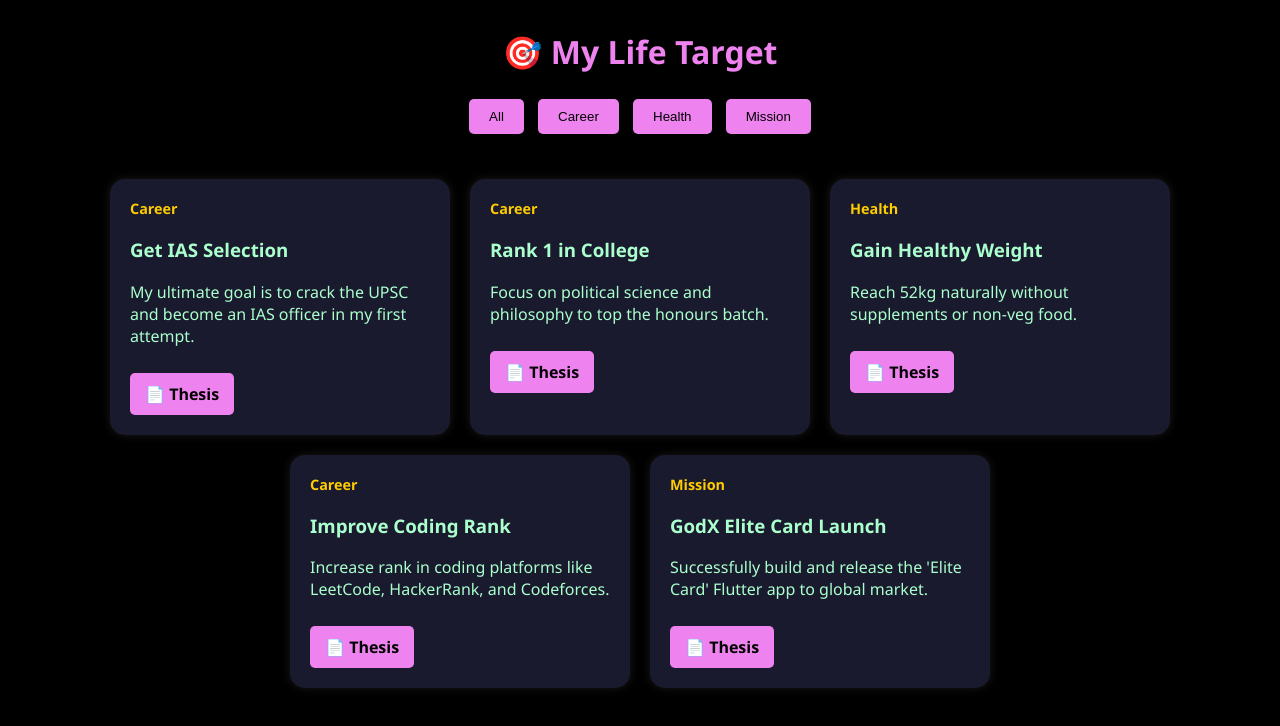
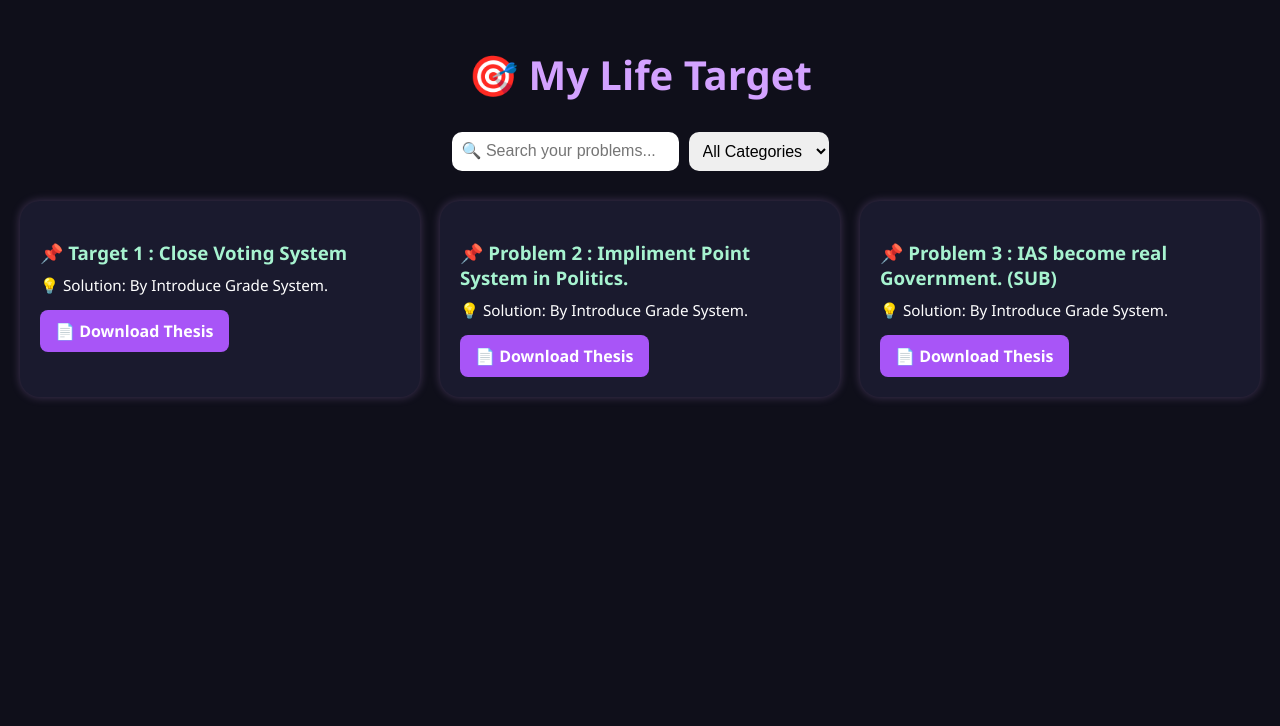
Before and after one commit to ibcparty/targetofgisx-1, a plain HTML site: page index.html in a window 1280 px wide. Drawn offline with Linux system fonts and the light colour scheme.

Commit message:
Update index.html

```diff
--- a/index.html
+++ b/index.html
@@ -2,90 +2,72 @@
 <html lang="en">
 <head>
   <meta charset="UTF-8">
-  <title>My Life Target</title>
+  <title>🎯 My Life Target</title>
+  <meta name="viewport" content="width=device-width, initial-scale=1.0">
   <style>
     body {
+      background-color: #0f0f1a;
+      font-family: 'Segoe UI', Tahoma, Geneva, Verdana, sans-serif;
+      color: #ffffff;
       margin: 0;
-      font-family: 'Segoe UI', sans-serif;
-      background-color: #000000;
-      color: white;
+      padding: 20px;
     }
-
     h1 {
+      color: #d3a2ff;
       text-align: center;
-      color: violet;
-      margin-top: 30px;
+      margin-bottom: 30px;
+      font-size: 2.5em;
     }
-
-    .filter-bar {
-      text-align: center;
-      margin-bottom: 20px;
-    }
-
-    .filter-btn {
-      background-color: violet;
-      color: black;
-      padding: 10px 20px;
-      margin: 5px;
-      border: none;
-      border-radius: 5px;
-      cursor: pointer;
-    }
-
-    .filter-btn:hover {
-      background-color: #aa00ff;
-      color: white;
-    }
-
-    .target-container {
+    .search-filter {
       display: flex;
       flex-wrap: wrap;
       justify-content: center;
+      gap: 10px;
+      margin-bottom: 30px;
+    }
+    .search-filter input, .search-filter select {
+      padding: 10px;
+      font-size: 1em;
+      border-radius: 10px;
+      border: none;
+      outline: none;
+    }
+    .target-container {
+      display: grid;
+      grid-template-columns: repeat(auto-fit, minmax(280px, 1fr));
       gap: 20px;
+    }
+    .target-card {
+      background: #1a1a2e;
+      border-radius: 20px;
       padding: 20px;
-    }
-
-    .target-card {
-      background-color: #1a1a2e;
-      color: #aaffcc;
-      padding: 20px;
-      border-radius: 15px;
-      width: 300px;
-      box-shadow: 0 0 10px rgba(255, 255, 255, 0.1);
+      box-shadow: 0 0 10px #d3a2ff44;
       transition: transform 0.3s ease;
     }
-
     .target-card:hover {
-      transform: scale(1.05);
+      transform: scale(1.03);
     }
-
-    .category {
-      font-size: 0.9em;
-      font-weight: bold;
-      color: #ffcc00;
+    .target-card h3 {
+      color: #a7f3d0;
+      margin-bottom: 10px;
     }
-
-    .thesis-btn {
+    .target-card p {
+      margin: 5px 0;
+      font-size: 0.95em;
+    }
+    .target-card a {
       display: inline-block;
       margin-top: 10px;
       padding: 10px 15px;
-      background-color: violet;
-      color: black;
-      border: none;
-      border-radius: 5px;
+      background: #a855f7;
+      color: white;
+      border-radius: 8px;
       text-decoration: none;
       font-weight: bold;
+      transition: background 0.3s;
     }
-
-    .thesis-btn:hover {
-      background-color: #aa00ff;
-      color: white;
-    }
-
-    @media (max-width: 600px) {
-      .target-card {
-        width: 90%;
-      }
+    .target-card a:hover {
+      background: #9333ea;
     }
   </style>
 </head>
@@ -93,65 +75,65 @@
 
   <h1>🎯 My Life Target</h1>
 
-  <div class="filter-bar">
-    <button class="filter-btn" onclick="filterCategory('all')">All</button>
-    <button class="filter-btn" onclick="filterCategory('career')">Career</button>
-    <button class="filter-btn" onclick="filterCategory('health')">Health</button>
-    <button class="filter-btn" onclick="filterCategory('mission')">Mission</button>
+  <div class="search-filter">
+    <input type="text" id="searchBar" placeholder="🔍 Search your problems...">
+    <select id="categoryFilter">
+      <option value="">All Categories</option>
+      <option value="personal">🧠 Personal</option>
+      <option value="health">💪 Health</option>
+      <option value="education">📚 Education</option>
+      <option value="business">🏢 Business</option>
+      <!-- Add more categories as needed -->
+    </select>
   </div>
 
-  <div class="target-container" id="targetContainer">
-
-    <!-- Example Targets -->
-    <div class="target-card" data-category="career">
-      <div class="category">Career</div>
-      <h3>Get IAS Selection</h3>
-      <p>My ultimate goal is to crack the UPSC and become an IAS officer in my first attempt.</p>
-      <a class="thesis-btn" href="thesis/ias.pdf" target="_blank">📄 Thesis</a>
+  <div class="target-container" id="targetList">
+    <!-- Example Entry Start -->
+    <div class="target-card" data-category="education">
+      <h3>📌 Target 1 : Close Voting System </h3>
+      <p>💡 Solution: By Introduce Grade System.</p>
+      <a href="https://docs.google.com/document/d/1rD60LPh4Ep4iLBCBKo5MBtFVOqf2BVQb8Bo27iD0gzk/edit?usp=drivesdk" target="_blank">📄 Download Thesis</a>
     </div>
-
-    <div class="target-card" data-category="career">
-      <div class="category">Career</div>
-      <h3>Rank 1 in College</h3>
-      <p>Focus on political science and philosophy to top the honours batch.</p>
-      <a class="thesis-btn" href="thesis/rank1.pdf" target="_blank">📄 Thesis</a>
-    </div>
-
-    <div class="target-card" data-category="health">
-      <div class="category">Health</div>
-      <h3>Gain Healthy Weight</h3>
-      <p>Reach 52kg naturally without supplements or non-veg food.</p>
-      <a class="thesis-btn" href="thesis/weight.pdf" target="_blank">📄 Thesis</a>
-    </div>
-
-    <div class="target-card" data-category="career">
-      <div class="category">Career</div>
-      <h3>Improve Coding Rank</h3>
-      <p>Increase rank in coding platforms like LeetCode, HackerRank, and Codeforces.</p>
-      <a class="thesis-btn" href="thesis/coding.pdf" target="_blank">📄 Thesis</a>
-    </div>
-
-    <div class="target-card" data-category="mission">
-      <div class="category">Mission</div>
-      <h3>GodX Elite Card Launch</h3>
-      <p>Successfully build and release the 'Elite Card' Flutter app to global market.</p>
-      <a class="thesis-btn" href="thesis/elitecard.pdf" target="_blank">📄 Thesis</a>
-    </div>
-
+    <!-- Example Entry End -->
+<div class="target-card" data-category="education">
+  <h3>📌 Problem 2 : Impliment Point System in Politics.</h3>
+  <p>💡 Solution: By Introduce Grade System.</p>
+  <a href="Google Drive Link" target="_blank">📄 Download Thesis</a>
+</div>
+ <div class="target-card" data-category="education">
+  <h3>📌 Problem 3 : IAS become real Government. (SUB)</h3>
+  <p>💡 Solution: By Introduce Grade System.</p>
+  <a href="Google Drive Link" target="_blank">📄 Download Thesis</a>
+</div>
+    <!-- You can copy-paste the block above and change content to add more -->
   </div>
 
   <script>
-    function filterCategory(category) {
-      const cards = document.querySelectorAll('.target-card');
+    const searchBar = document.getElementById('searchBar');
+    const categoryFilter = document.getElementById('categoryFilter');
+    const cards = document.querySelectorAll('.target-card');
+
+    function filterCards() {
+      const search = searchBar.value.toLowerCase();
+      const category = categoryFilter.value;
+
       cards.forEach(card => {
+        const text = card.innerText.toLowerCase();
         const cardCategory = card.getAttribute('data-category');
-        if (category === 'all' || cardCategory === category) {
+
+        const matchesSearch = text.includes(search);
+        const matchesCategory = !category || cardCategory === category;
+
+        if (matchesSearch && matchesCategory) {
           card.style.display = 'block';
         } else {
           card.style.display = 'none';
         }
       });
     }
+
+    searchBar.addEventListener('input', filterCards);
+    categoryFilter.addEventListener('change', filterCards);
   </script>
 
 </body>
```
